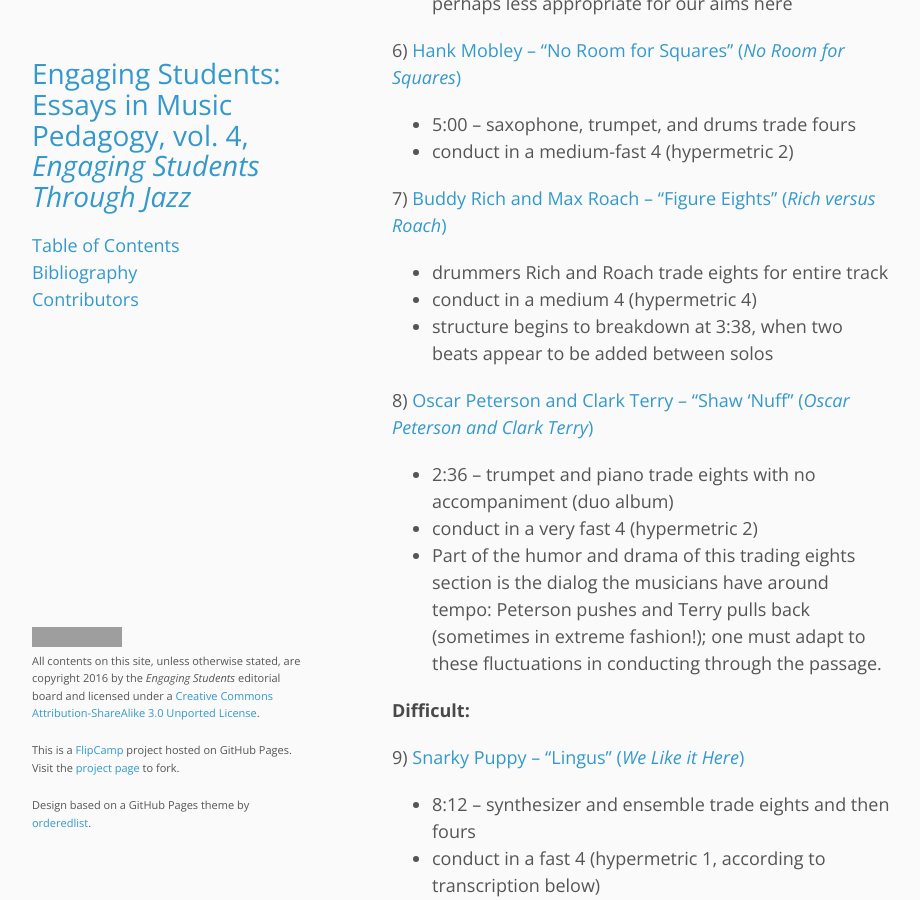
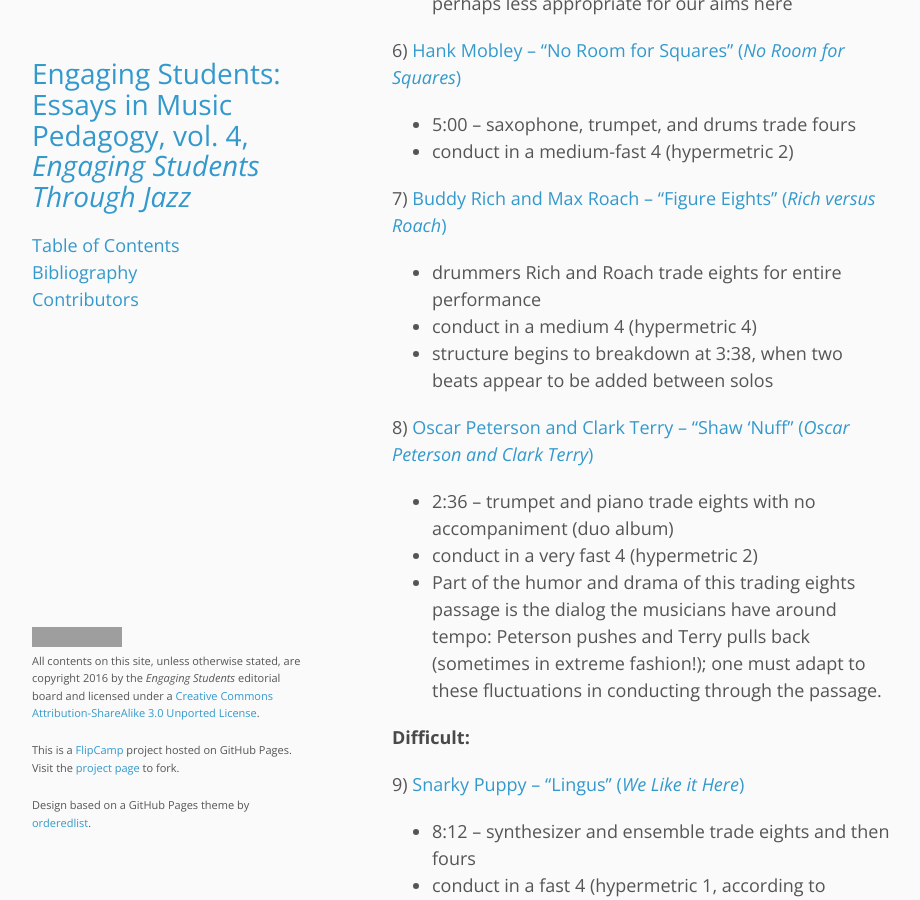
Before and after one commit to flipcamp/engagingstudents4, a Jekyll site: the page built from essays/pellegrin.md, in a window 1280 px wide and 900 px high, scrolled down 10352 px. Shown: the whole window, without its empty margins (178-1098 px from the left). Built offline with Jekyll 4.4.1, drawn with Linux system fonts in a browser that asks for light colours; comment, search, counter and statistics services are not loaded; some of the changed text lies outside the part shown; grey boxes are pictures that could not be loaded.

Commit message:
Minor fixes

```diff
--- a/essays/pellegrin.md
+++ b/essays/pellegrin.md
@@ -152,7 +152,7 @@
 
 7\) [Buddy Rich and Max Roach – “Figure Eights” (*Rich versus Roach*)](http://open.spotify.com/track/23EssvWYUPdrxyFpwDQkt0)
 
-- drummers Rich and Roach trade eights for entire track
+- drummers Rich and Roach trade eights for entire performance
 - conduct in a medium 4 (hypermetric 4)
 - structure begins to breakdown at 3:38, when two beats appear to be added between solos
 
@@ -160,7 +160,7 @@
 
 - 2:36 – trumpet and piano trade eights with no accompaniment (duo album)
 - conduct in a very fast 4 (hypermetric 2)
-- Part of the humor and drama of this trading eights section is the dialog the musicians have around tempo: Peterson pushes and Terry pulls back (sometimes in extreme fashion!); one must adapt to these fluctuations in conducting through the passage.
+- Part of the humor and drama of this trading eights passage is the dialog the musicians have around tempo: Peterson pushes and Terry pulls back (sometimes in extreme fashion!); one must adapt to these fluctuations in conducting through the passage.
 
 #### Difficult:
 
@@ -282,7 +282,7 @@
 
 #### Difficult:
 
-9\) [Chick Corea — “Steps” (*Now He Sings, Now He Sobs*)](http://open.spotify.com/track/725Y4Kg5DbwQjVt6UpznuF)
+9\) [Chick Corea – “Steps” (*Now He Sings, Now He Sobs*)](http://open.spotify.com/track/725Y4Kg5DbwQjVt6UpznuF)
 
 - solo piano introduction (free) (head starts at 0:47)
 - conduct in a very fast 4 (hypermetric 2)
@@ -294,7 +294,7 @@
 - “Steps” essentially ends at 5:04, where an extended drum solo begins that segues into another composition, “What Was”
 - piano transcription of the album is available from Schott
 
-10\) [Brad Mehldau — “All the Things You Are” (*The Art of the Trio, Volume 4: Back at the Vanguard*)](http://open.spotify.com/track/77kiZTOELj5lsOanRu8vBV)
+10\) [Brad Mehldau – “All the Things You Are” (*The Art of the Trio, Volume 4: Back at the Vanguard*)](http://open.spotify.com/track/77kiZTOELj5lsOanRu8vBV)
 
 - four-chorus piano introduction, head at 2:08
 - conduct in a medium-fast 4 (hypermetric 2)
@@ -306,7 +306,7 @@
 - one could also conduct this in a medium 3 (hypermetric 2), feeling a 2+2+3 quarter-note subdivision of the meter (this is harder in that the conducting is slower, but is easier when the bass walks quarter notes rather than articulating the 4+4+3+3 eighth-note subdivision)
 - transcription of piano solo by Tom Hewson available [*here*](https://tomhewson.files.wordpress.com/2013/12/allthethings.pdf)
 
-11\) [Robert Glasper — “G&B” (*In My Element*)](http://open.spotify.com/track/5P22GrIprYmnFZoR3P6142)
+11\) [Robert Glasper – “G&B” (*In My Element*)](http://open.spotify.com/track/5P22GrIprYmnFZoR3P6142)
 
 - AAB 48-measure form (16+16+16), mixed meter
   - head is played twice in the beginning and once at the end, preceded each time by a 16-measure vamp that closely resembles the A section (overall form is shown below)
```
Also changed, not shown: other parts of essays/pellegrin.md (+2 -2 lines).
